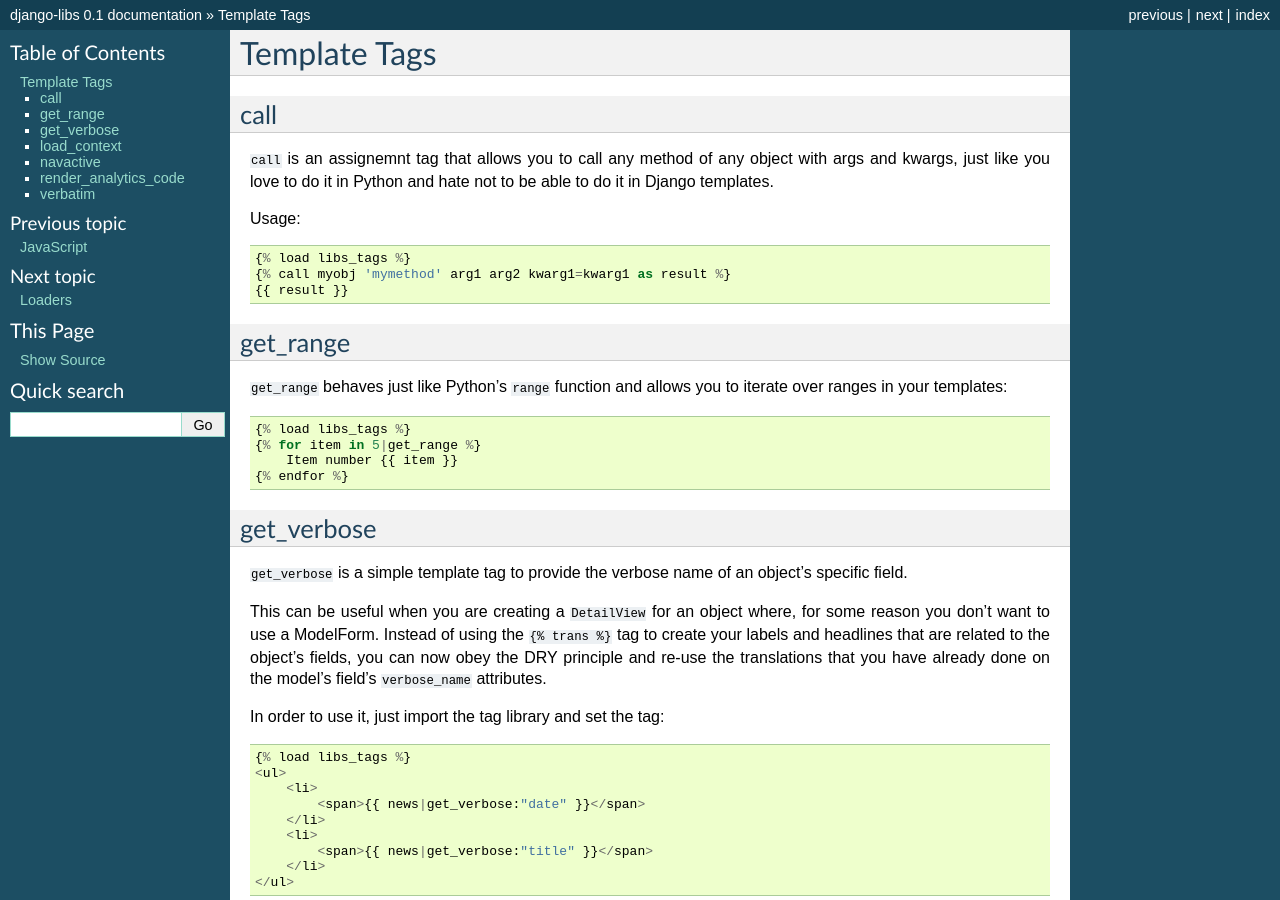
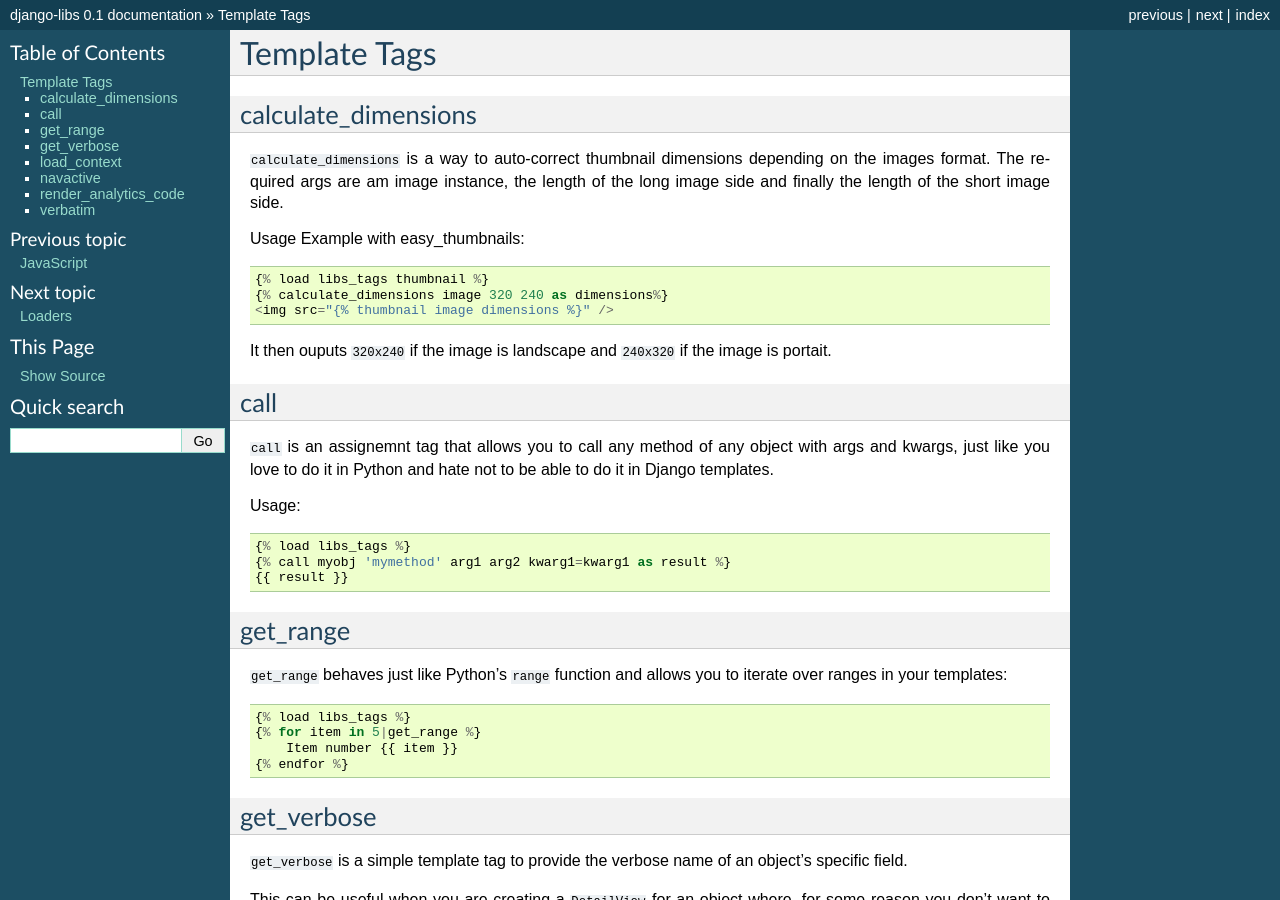
Before and after one commit to bitlabstudio/django-libs, a Sphinx documentation site: the page built from docs/libs_tags.rst, in a window 1280 px wide and 900 px high. Built offline with Sphinx 7.4.7, drawn with Linux system fonts in a browser that asks for light colours; formulas are drawn with MathJax 3.

Commit message:
Updated README
codereview fixes for a79a9490f13fa8589c93d44f56b25c79aa0e1246

```diff
--- a/docs/libs_tags.rst
+++ b/docs/libs_tags.rst
@@ -1,5 +1,24 @@
 Template Tags
 =============
+
+
+calculate_dimensions
+--------------------
+
+``calculate_dimensions`` is a way to auto-correct thumbnail dimensions
+depending on the images format. The required args are am image instance, the
+length of the long image side and finally the length of the short image side.
+
+Usage Example with easy_thumbnails::
+
+    {% load libs_tags thumbnail %}
+    {% calculate_dimensions image 320 240 as dimensions%}
+    <img src="{% thumbnail image dimensions %}" />
+
+
+It then ouputs ``320x240`` if the image is landscape and ``240x320`` if the
+image is portait.
+
 
 
 call
```
